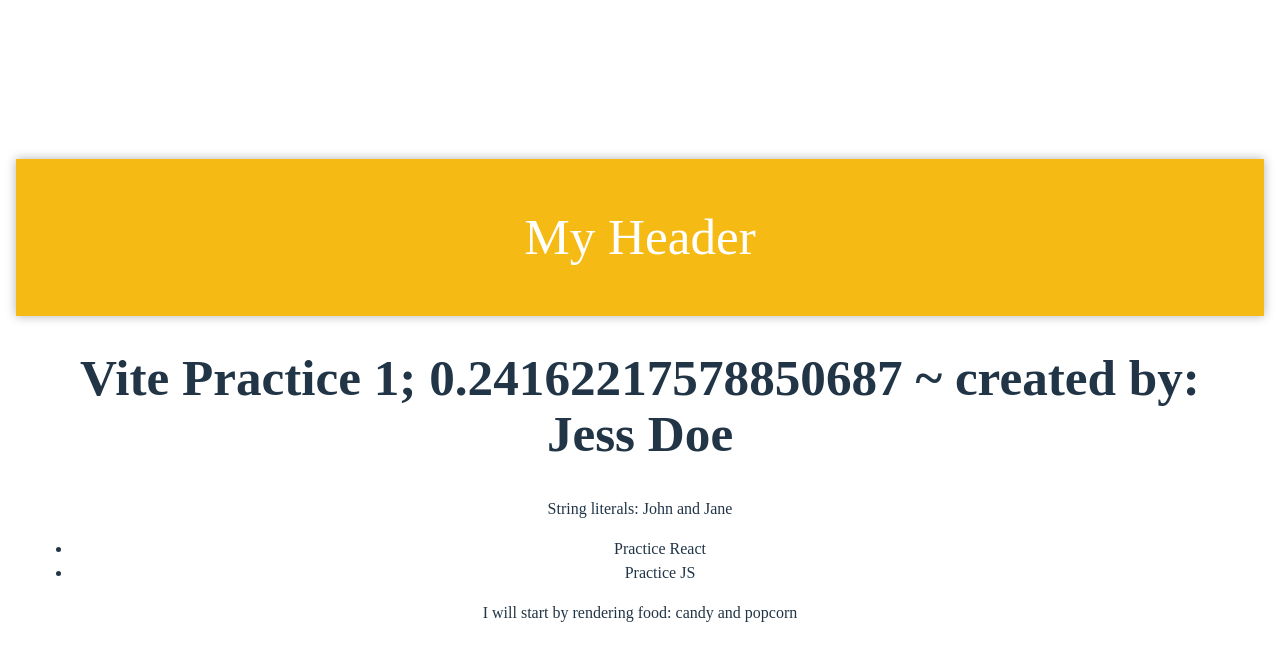
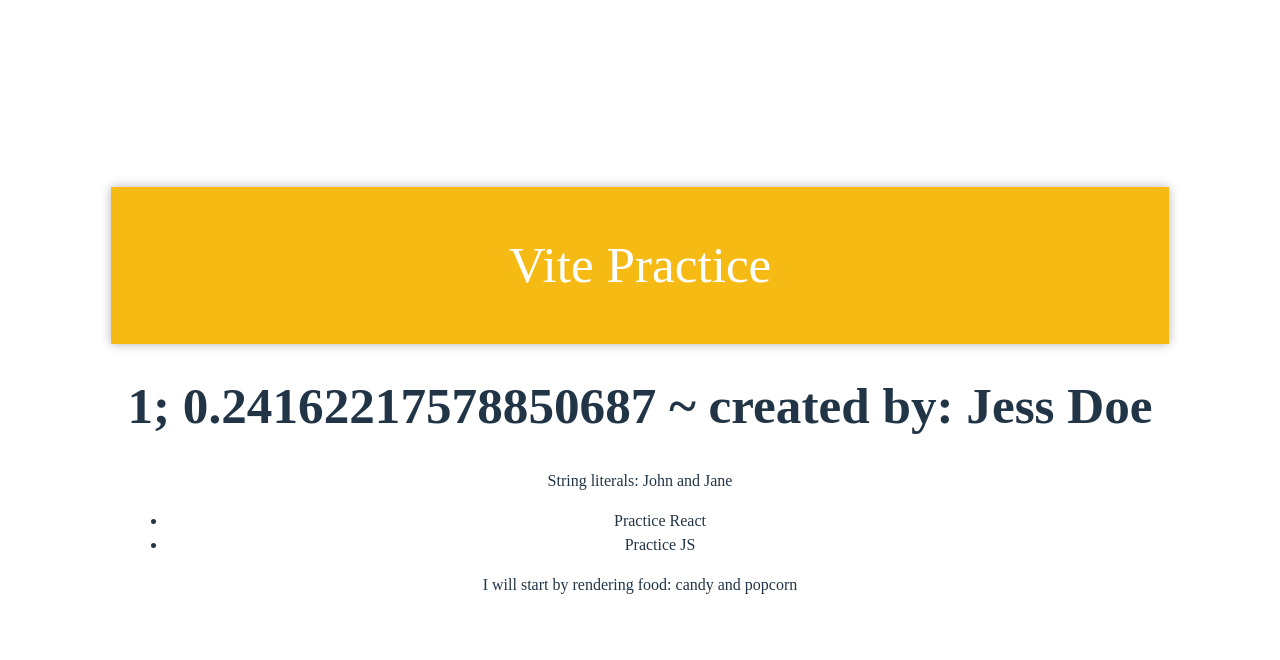
Before and after one commit to Jesskiroff/learn-vite-react, a React (Vite) app: page / in a window 1280 px wide. Shown: the top 660 px of the page. Built offline with nearby package versions, Linux system fonts and the light colour scheme.

Commit message:
change header title to vite practice

```diff
--- a/src/App.jsx
+++ b/src/App.jsx
@@ -20,7 +20,7 @@ const MyLastName = "Doe"
   return (
     <div>
       <Header />
-      <h1>Vite Practice {numb}; {Math.random()} ~ created by: {myName} {MyLastName}</h1>
+      <h1>{numb}; {Math.random()} ~ created by: {myName} {MyLastName}</h1>
       <p>String literals: {personOne} and {personTwo}</p>
       <ul>
         <li>Practice React</li>
--- a/src/Header.jsx
+++ b/src/Header.jsx
@@ -3,7 +3,9 @@ import './styles.css';
 
 function Header() {
     return (
-        <header><h1>My Header</h1></header>
+        <header>
+            <h1>Vite Practice</h1>
+        </header>
     )
 }
 
--- a/src/styles.css
+++ b/src/styles.css
@@ -1,5 +1,4 @@
 body {
-
     padding: 0;
     margin: 0;
     font-family: "Nunito SemiBold";
```
